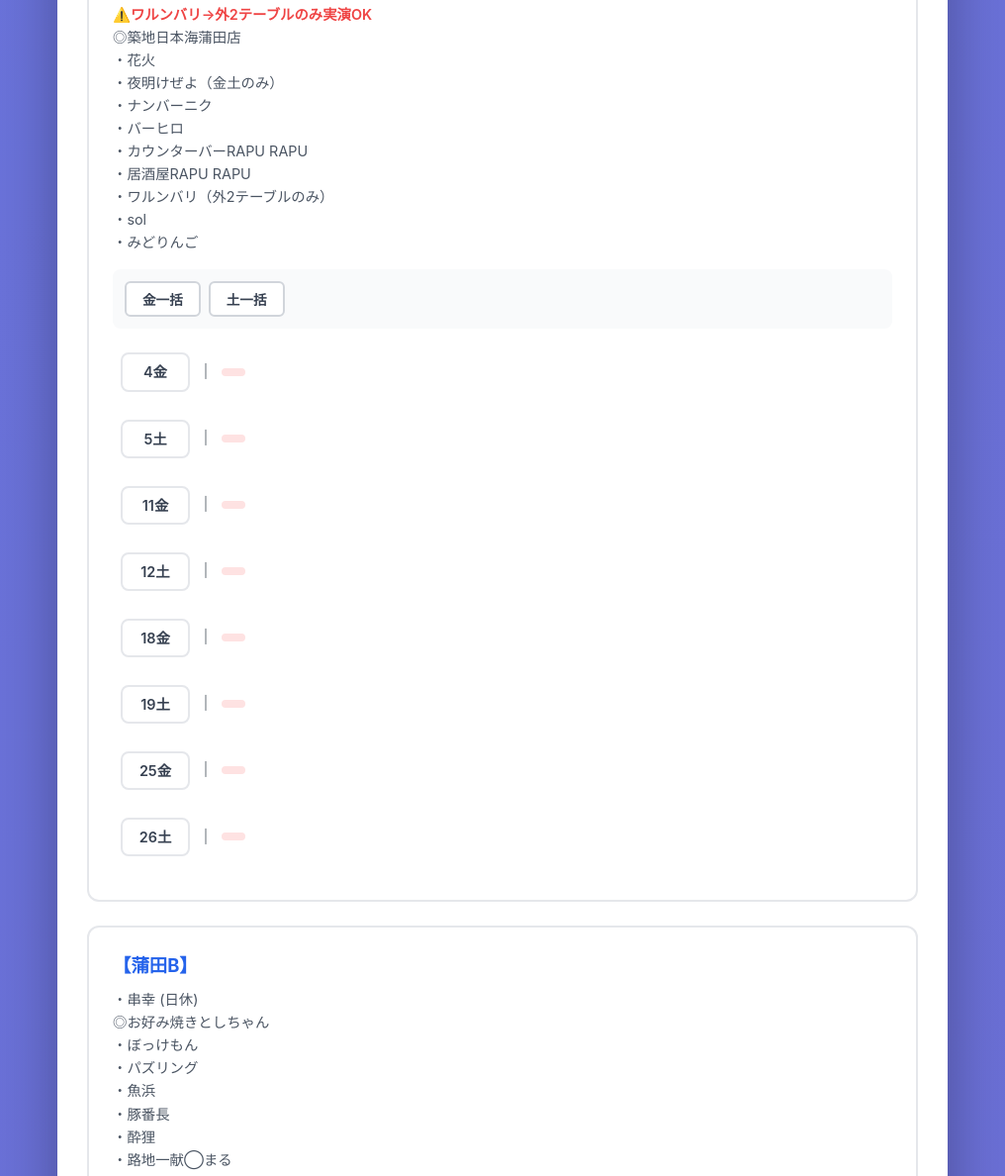
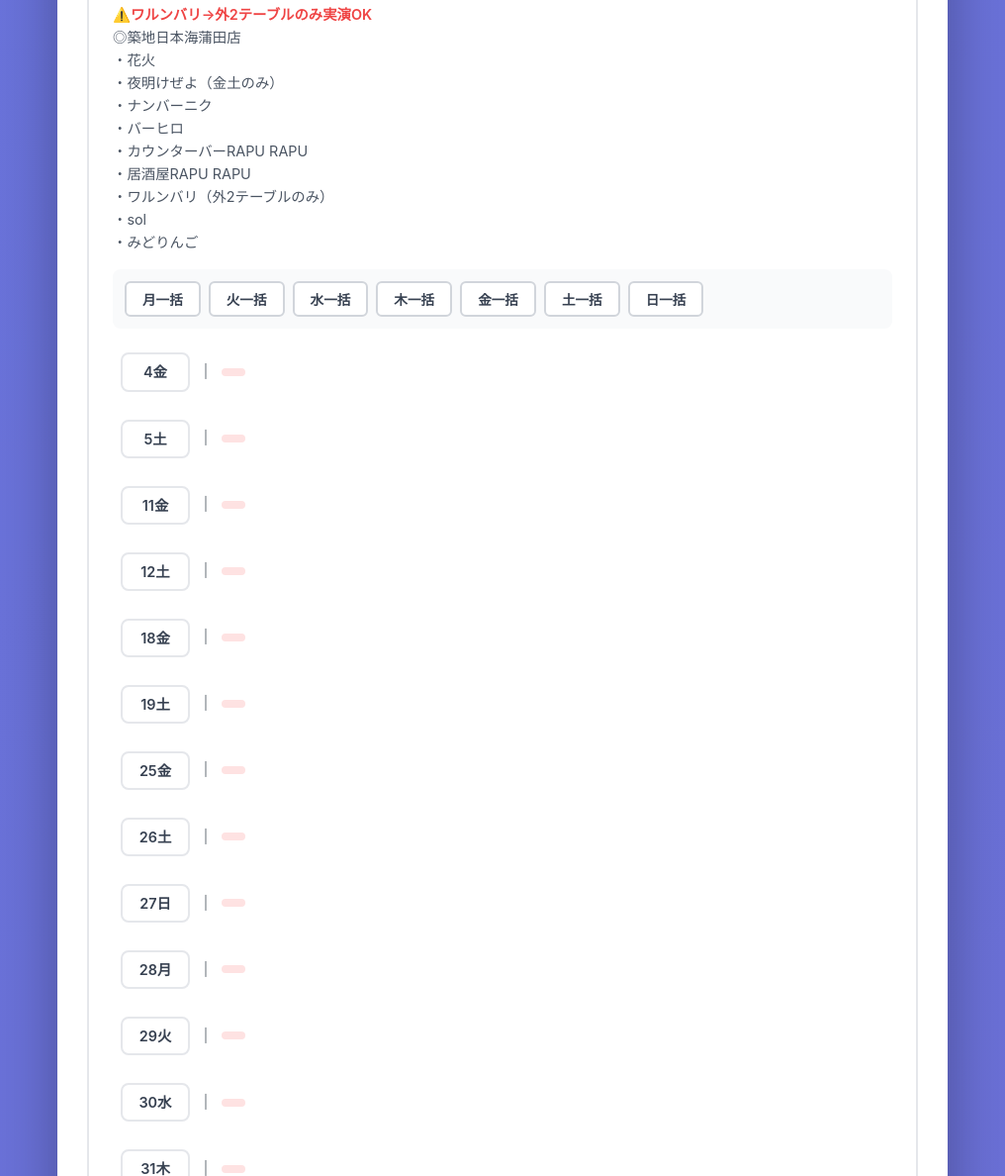
Before and after one commit to soyoshi314/CreateShift, a plain HTML site: page index.html in a window 1280 px wide. Shown: the part 8102-9290 px from the top of the page at 99% size, without its empty margins (132-1148 px from the left). Drawn offline with Linux system fonts and the light colour scheme.

Commit message:
Update index.html

```diff
--- a/index.html
+++ b/index.html
@@ -1172,7 +1172,7 @@
             DEADLINE: '2026-11-22T11:59:59+09:00',
             PRE_HOLIDAYS: [], // 指定した日は、「祝前」とついて、「data-pre-holidays」属性が付与されている店舗に強制表示します
             HOLIDAYS: [], // 指定した日は、「祝」とついて、「data-holidays」属性が付与されている店舗に強制表示します
-            EXTRA_DATES: [], // 指定した日は、「data-extra」属性が付与されている店舗に強制表示します
+            EXTRA_DATES: [26,27,28,29,30,31], // 指定した日は、「data-extra」属性が付与されている店舗に強制表示します
             HIDDEN_DATES: [],
             // 翌月分（不要な月はnullにする）
             EXTRA_NEXT_MONTH: null
```
